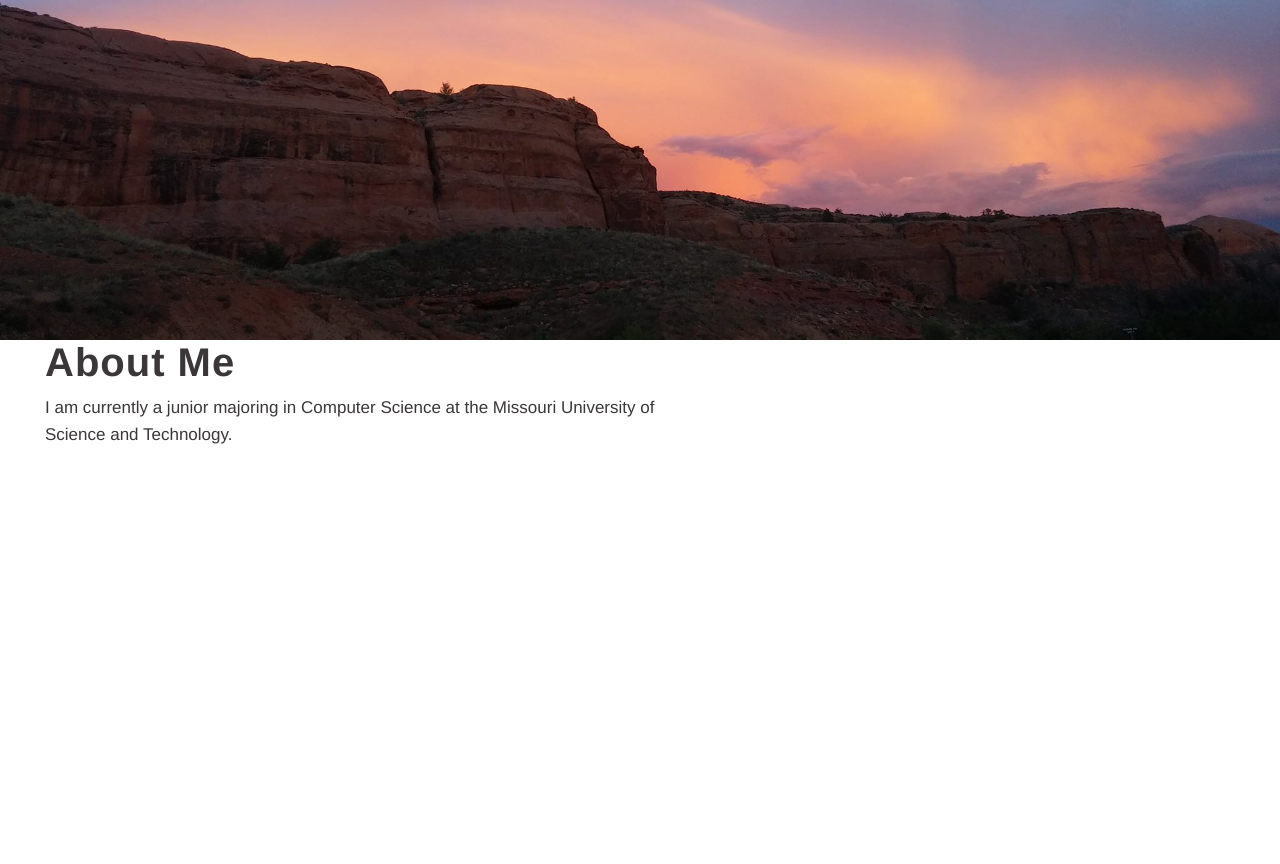
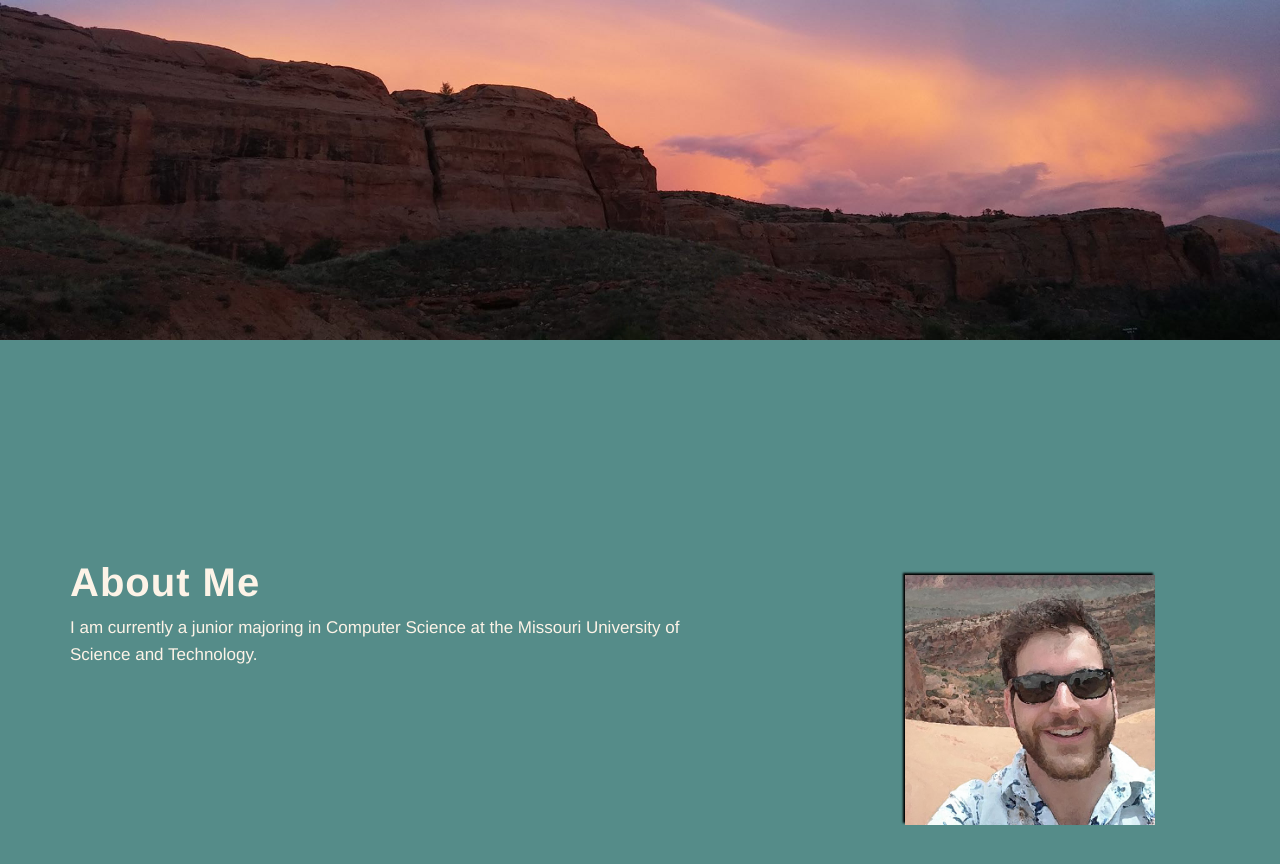
Before and after one commit to ckluesner/mygithubpage, a plain HTML site: page index.html in a window 1280 px wide. Shown: the part 460-1324 px from the top of the page. Before the commit the page ends 1053 px from the top, so only its background shows below. Drawn offline with nearby package versions, Linux system fonts and the light colour scheme.

Commit message:
Add files via upload

```diff
--- a/css/jumbotron.css
+++ b/css/jumbotron.css
@@ -8,8 +8,8 @@
   padding-top: 15%;
   padding-bottom: 25%;
   margin-bottom: 0;
-
-  .name {
+}
+  .jumbotron.name {
     font-size: 98px;
     padding-top: 10vh;
 
@@ -18,59 +18,92 @@
     text-shadow: 2px 2px #000000;
     text-align: center;
   }
-}
+
 
 .jumbotron h1 {
     font-size: 112px;
     text-align: center;
-    text-shadow: -1px -1px 1px #000;
+    text-shadow: -2px -2px 2px #000;
+    font-family: "Futura";
 }
 
 section {
-  color:#3B3738;
+  color:#FDF3E7;
   display: flex;
   position: relative;
   align-items: center;
+  min-height: calc(100vh - 10vh);
+}
 
-  h1 {
+  @media screen and (max-width: 767px) {
+    section {
+      min-height: 100vh;
+    }
+  }
+
+
+  section h1 {
     font-size: 40px;
     font-weight: bold;
     letter-spacing: 1px;
     margin-top: 0;
   }
-  p  {
+
+  section p  {
     font-size: 17px;
     line-height: 1.6em;
   }
 
-  &.about {
-
-  .container {
+  section.about {
+    background:#558C89;
+    background-size: cover;
+    background-position: center;
+  }
+  section.about.container {
       margin-left: 30px;
       margin-right: 30px;
   }
 
-    #pic-container-lg{
+  section.about #pic-container-lg{
       position: relative;
+  }
 
-      #profile-pic {
-        background-image: url("../images/me.jpg");
+    section.about #pic-container-lg, section.about #pic-container-sm {
+      position: relative;
+    }
+      section.about #pic-container-lg #profile-pic, section.about #pic-container-sm #profile-pic {
+        background-image: url("../images/self.jpg");
         background-position: center;
         background-repeat: none;
         background-size: cover;
-
-        @mixin styling($size) {
-            width: $size;
-            height: $size;
-            border-radius: $size/2;
-
+      }
+        @media screen and (max-width: 767px) {
+          section.about #pic-container-lg #profile-pic, section.about #pic-container-sm #profile-pic {
+            width: 150px;
+            height: 150px;
+            border-radius: 75px;
             position: absolute;
             top: 50%;
-            margin-left: -$size/2;
-            margin-top: -$size/2;
+            margin-left: -75px;
+            margin-top: -75px;
             border-radius: 50%;
+            left: 50%;
           }
         }
+        @media screen and (min-width: 768px) {
+          section.about #pic-container-lg #profile-pic, section.about #pic-container-sm #profile-pic {
+            box-shadow: -2px -2px 2px #000;
+            width: 250px;
+            height: 250px;
+            border-radius: 0px;
+            position: absolute;
+            top: 50%;
+            margin-left: -125px;
+            margin-top: -125px;
+            left: 60%;
           }
         }
+    section.about #pic-container-sm {
+      min-height: 200px;
+      margin-bottom: 15px;
     }
--- a/index.html
+++ b/index.html
@@ -52,7 +52,7 @@
     </div>
     <div class="anchor" id="About"></div>
 
-    <section class="section_title about">
+    <section class="about">
       <div class="container">
         <div class="row">
           <div class="col-sm-7" id="about_text">
@@ -60,13 +60,13 @@
           <p>I am currently a junior majoring in Computer Science at the Missouri University of Science
           and Technology.</p>
           </div>
-          <div class="col-sm-5" id="pic-container-lg"
-          style="height: 253px;">
+
+          <div class="col-sm-5" id="pic-container-lg" style="height: 280px;">
             <div id="profile-pic"></div>
           </div>
-          </div>
-          </div>
-          </section>
+        </div>
+      </div>
+    </section>
 
 
 
```
Also changed, not shown: images/self.jpg (added). Lines whose indentation alone changed are shown as unchanged.
